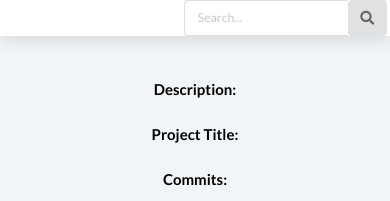
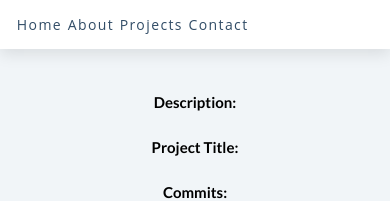
Before and after one commit to me945/Fetch, a React (Create React App) app in the folder github-react/: page /projectinfo in a window 390 px wide. Shown: the top 201 px of the page. Built offline with nearby package versions, Linux system fonts and the light colour scheme; no server answers.

Commit message:
made web-application responsive

```diff
--- a/github-react/src/components/Nav/Nav.css
+++ b/github-react/src/components/Nav/Nav.css
@@ -123,3 +123,40 @@ nav {
     display: flex;
     justify-content: space-around;
 }
+
+/* Mobile Phones*/
+@media screen and (max-width: 500px) {
+    .mobile-nav{
+        display: flex;
+        justify-content: flex-end;
+        align-items: flex-end;
+        padding-top: 30px;
+
+    }
+    .nav-center {
+        margin: 1 auto;
+        display: flex;
+        padding: 1rem;
+        font-size: smaller;
+    }
+    .nav-header {
+        padding: 0;
+    }
+    .nav-toggle {
+        display: none;
+    }
+    .links {
+        height: auto;
+        display: flex;
+    }
+    .links a {
+        align-items: flex-start;
+        padding: 0;
+        margin: 0 0.2rem;
+    }
+    .links a:hover {
+        padding: 0;
+        background: transparent;
+    }
+
+}
--- a/github-react/src/components/Nav/Nav.js
+++ b/github-react/src/components/Nav/Nav.js
@@ -48,11 +48,8 @@ const Nav = () => {
                             </a>
                         </li>
                     </ul>
-                    <li
-                        style={{
-                            display: 'flex',
-                            justifyContent: 'flex-end',
-                        }}
+                    {/* <li
+                        className="mobile-nav"
                     >
                         <div>
                             <div className="ui action input">
@@ -79,7 +76,7 @@ const Nav = () => {
                                 </Link>
                             </div>
                         </div>
-                    </li>
+                    </li> */}
                 </div>
             </nav>
         </div>
--- a/github-react/src/components/Profile/Profile.css
+++ b/github-react/src/components/Profile/Profile.css
@@ -68,3 +68,18 @@ main {
     right: -0.5rem;
     border-radius: 50%;
 }
+
+
+/* Mobile Phones*/
+@media screen and (max-width: 500px) {
+    .img-container {
+        width: 60px;
+        height: 60px;
+        border-radius: 10%;
+        margin-bottom: 0.75rem;
+    }
+    .center {
+        width: 50%;
+        padding-top: 10px;
+    }
+}
--- a/github-react/src/components/Project/Project.css
+++ b/github-react/src/components/Project/Project.css
@@ -192,3 +192,19 @@
     background-color: rgba(0, 0, 0, 0.03);
     border: 1px solid rgba(38, 143, 255, 0.5);
 }
+
+/* Mobile Phones*/
+@media screen and (max-width: 500px) {
+    .btn {
+        display: flex;
+        justify-content: flex-end;
+        font-weight: 400;
+        text-align: center;
+        font-family: sans-serif;
+        user-select: none;
+        border: 1px solid transparent;
+        font-size: 1rem;
+        line-height: 1.5;
+        border-radius: 0.25rem;
+    }
+}
--- a/github-react/src/components/Project/ProjectsList.css
+++ b/github-react/src/components/Project/ProjectsList.css
@@ -15,3 +15,10 @@
     margin-right: auto;
     width: 60%;
 }
+/* Mobile Phones*/
+@media screen and (max-width: 500px) {
+    .center-modified {
+
+        width: 80%;
+    }
+}
```
